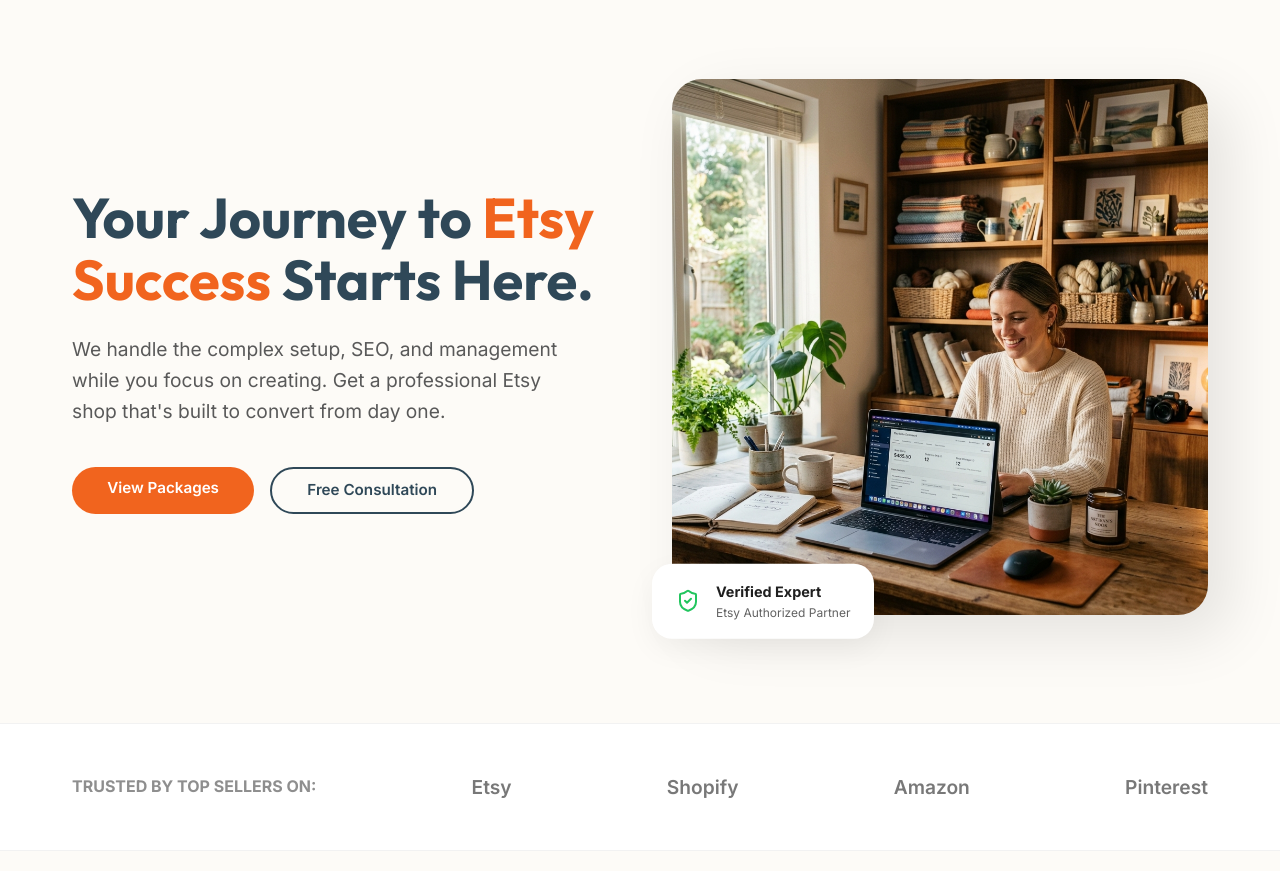
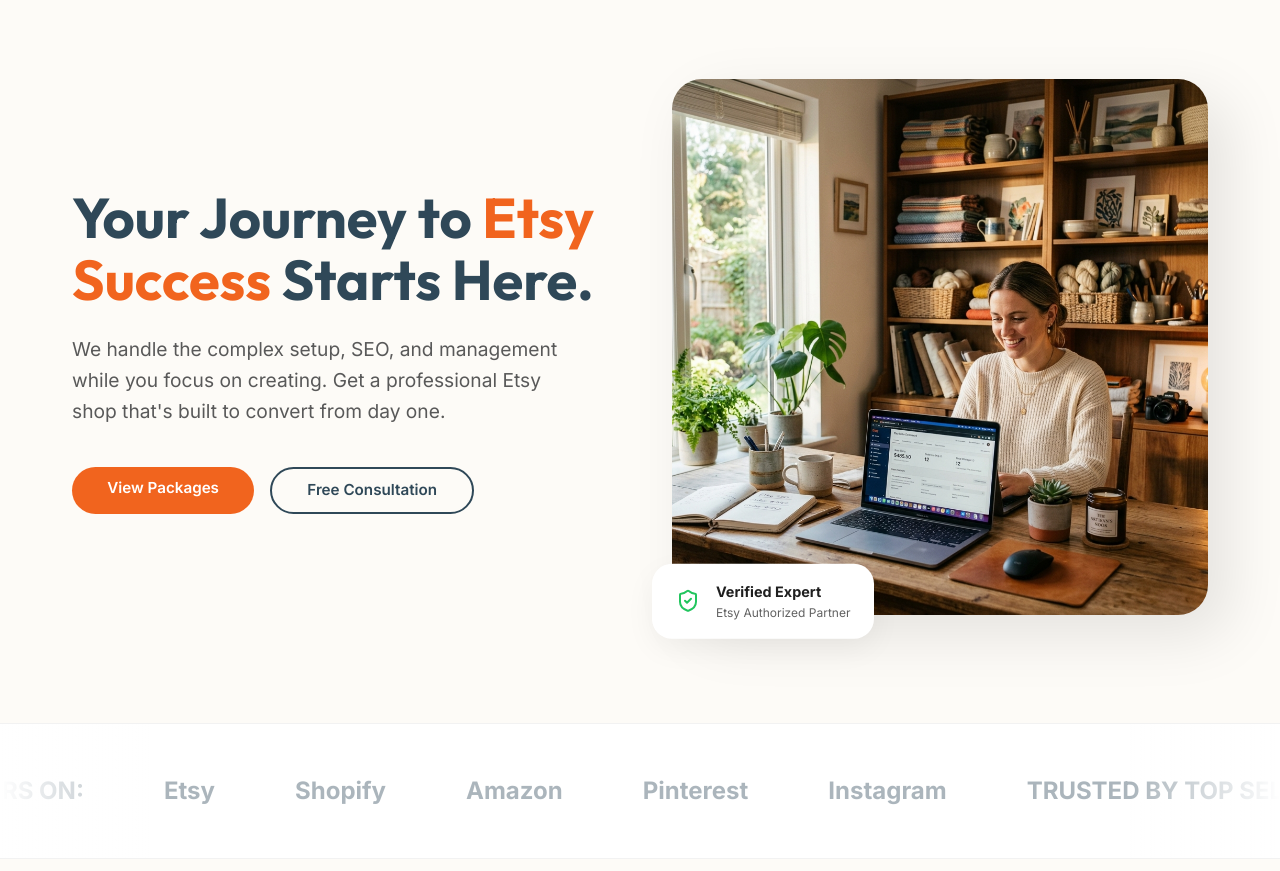
Before and after one commit to shulpextechnology-design/etsy, a website built with Vite: page index.html in a window 1280 px wide. Shown: the part 81-952 px from the top of the page. Built offline with nearby package versions, Linux system fonts and the light colour scheme.

Commit message:
Add infinite scrolling trust bar and smooth scroll reveal animations

```diff
--- a/index.html
+++ b/index.html
@@ -53,18 +53,23 @@
             </div>
         </div>
     </header>
-
-    <div class="trust-bar">
-        <div class="container">
-            <div class="trust-flex">
-                <div style="font-weight: 700; color: var(--secondary)">TRUSTED BY TOP SELLERS ON:</div>
-                <div style="font-size: 1.2rem; font-weight: 600;">Etsy</div>
-                <div style="font-size: 1.2rem; font-weight: 600;">Shopify</div>
-                <div style="font-size: 1.2rem; font-weight: 600;">Amazon</div>
-                <div style="font-size: 1.2rem; font-weight: 600;">Pinterest</div>
-            </div>
+    <section class="trust-bar">
+        <div class="trust-track">
+            <span class="trust-item">TRUSTED BY TOP SELLERS ON:</span>
+            <span class="trust-item">Etsy</span>
+            <span class="trust-item">Shopify</span>
+            <span class="trust-item">Amazon</span>
+            <span class="trust-item">Pinterest</span>
+            <span class="trust-item">Instagram</span>
+            <!-- Duplicate for infinite effect -->
+            <span class="trust-item">TRUSTED BY TOP SELLERS ON:</span>
+            <span class="trust-item">Etsy</span>
+            <span class="trust-item">Shopify</span>
+            <span class="trust-item">Amazon</span>
+            <span class="trust-item">Pinterest</span>
+            <span class="trust-item">Instagram</span>
         </div>
-    </div>
+    </section>
 
     <section id="services" class="section">
         <div class="container">
@@ -387,6 +392,24 @@
 
         lucide.createIcons();
 
+        // Scroll Reveal Animation
+        const observerOptions = {
+            threshold: 0.1
+        };
+
+        const observer = new IntersectionObserver((entries) => {
+            entries.forEach(entry => {
+                if (entry.isIntersecting) {
+                    entry.target.classList.add('visible');
+                }
+            });
+        }, observerOptions);
+
+        document.querySelectorAll('.section, .pricing-grid, .portfolio-grid, .services-grid').forEach(section => {
+            section.classList.add('reveal');
+            observer.observe(section);
+        });
+
         // Add scroll effect to navbar
         window.addEventListener('scroll', () => {
             const nav = document.querySelector('nav');
--- a/style.css
+++ b/style.css
@@ -345,22 +345,73 @@ nav .container {
     transform: translateY(-50%) translateX(0);
 }
 
-/* Trust Bar */
+/* Trust Bar Infinite Scroll */
 .trust-bar {
     background: #fff;
     padding: 3rem 0;
+    overflow: hidden;
     border-top: 1px solid rgba(0,0,0,0.05);
     border-bottom: 1px solid rgba(0,0,0,0.05);
+    position: relative;
 }
 
-.trust-flex {
+.trust-bar::before, .trust-bar::after {
+    content: "";
+    position: absolute;
+    top: 0;
+    width: 150px;
+    height: 100%;
+    z-index: 2;
+    pointer-events: none;
+}
+
+.trust-bar::before {
+    left: 0;
+    background: linear-gradient(to right, #fff, transparent);
+}
+
+.trust-bar::after {
+    right: 0;
+    background: linear-gradient(to left, #fff, transparent);
+}
+
+.trust-track {
     display: flex;
-    justify-content: space-between;
+    gap: 5rem;
+    width: max-content;
+    animation: scroll 30s linear infinite;
     align-items: center;
-    opacity: 0.6;
-    filter: grayscale(1);
-    flex-wrap: wrap;
-    gap: 2rem;
+}
+
+@keyframes scroll {
+    0% { transform: translateX(0); }
+    100% { transform: translateX(-50%); }
+}
+
+.trust-item {
+    font-size: 1.5rem;
+    font-weight: 700;
+    color: var(--secondary);
+    opacity: 0.4;
+    white-space: nowrap;
+    transition: var(--transition);
+}
+
+.trust-item:hover {
+    opacity: 0.8;
+    color: var(--primary);
+}
+
+/* Scroll Reveal */
+.reveal {
+    opacity: 0;
+    transform: translateY(30px);
+    transition: all 0.8s ease-out;
+}
+
+.reveal.visible {
+    opacity: 1;
+    transform: translateY(0);
 }
 
 /* Pricing Section Redesign */
```
